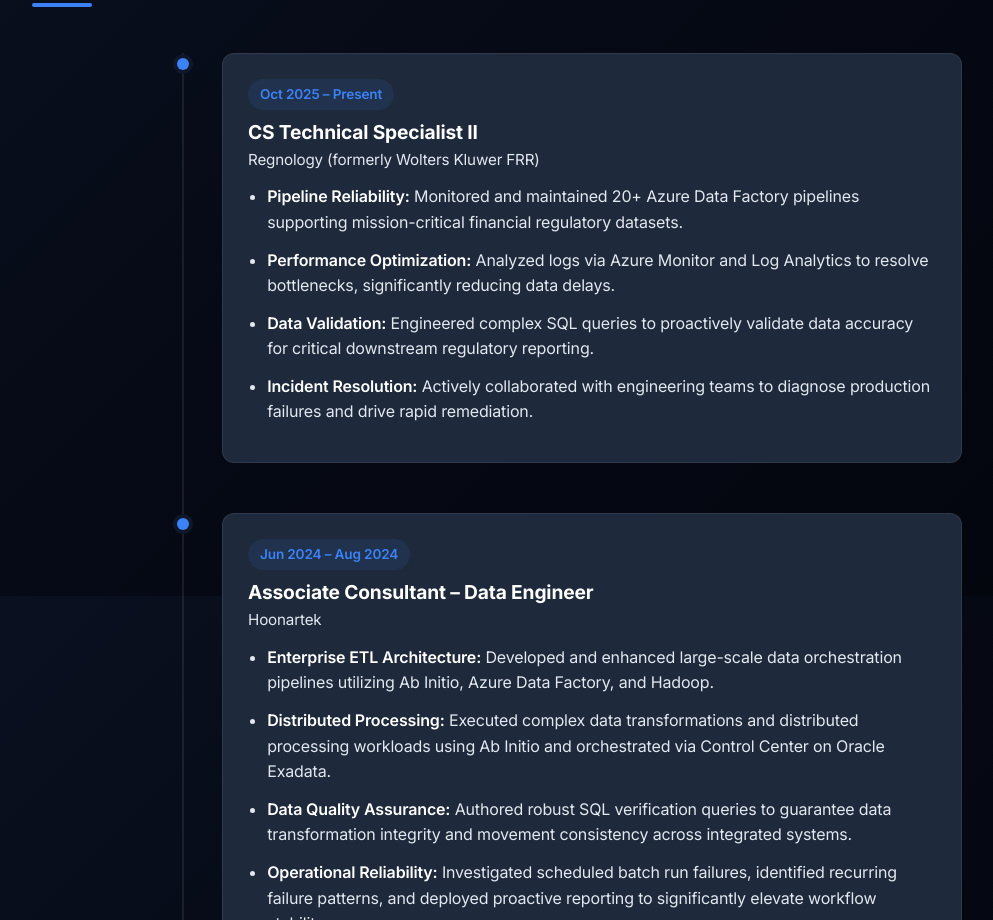
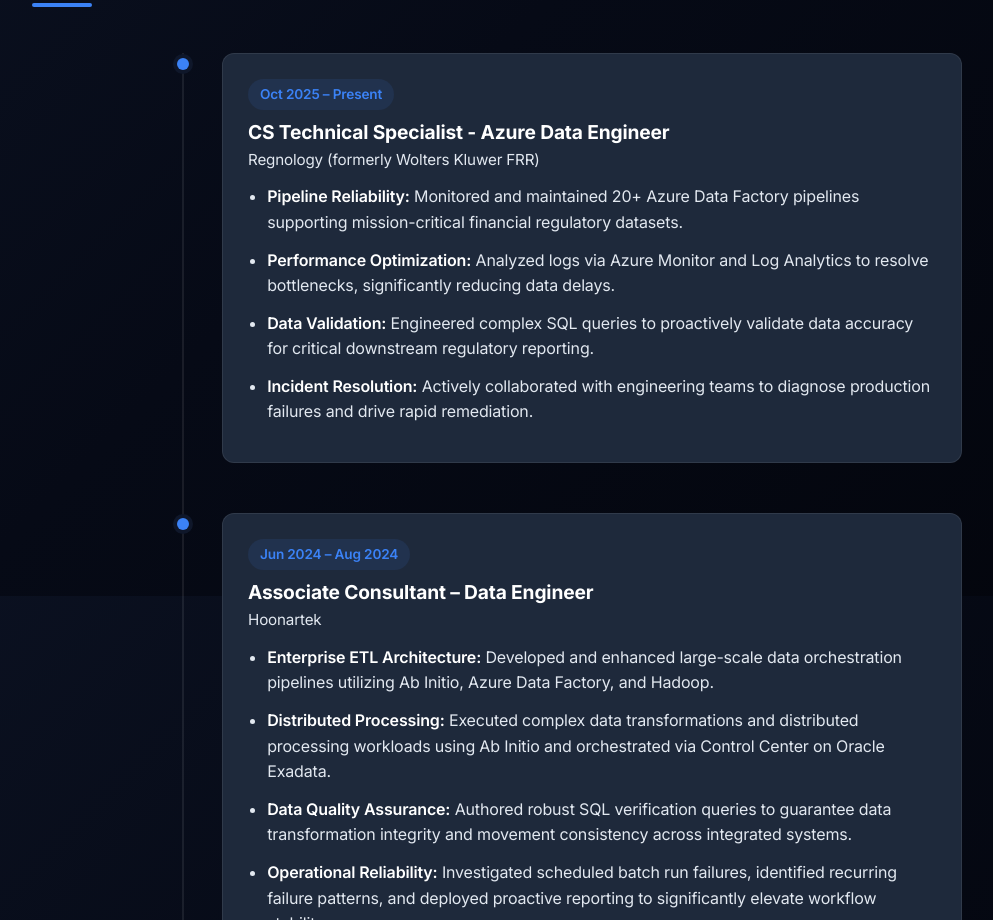
Before and after one commit to srinathmahto/Portfolio, a plain HTML site: page index.html in a window 1280 px wide. Shown: the part 4204-5124 px from the top of the page, without its empty margins (78-1071 px from the left). Drawn offline with nearby package versions, Linux system fonts and the light colour scheme.

Commit message:
Update index.html

```diff
--- a/index.html
+++ b/index.html
@@ -311,7 +311,7 @@
                         <div class="timeline-dot"></div>
                         <div class="timeline-content">
                             <span class="timeline-date">Oct 2025 &ndash; Present</span>
-                            <h3>CS Technical Specialist II</h3>
+                            <h3>CS Technical Specialist - Azure Data Engineer </h3>
                             <h4>Regnology (formerly Wolters Kluwer FRR)</h4>
                             <ul>
                                 <li><strong>Pipeline Reliability:</strong> Monitored and maintained 20+ Azure Data
```
